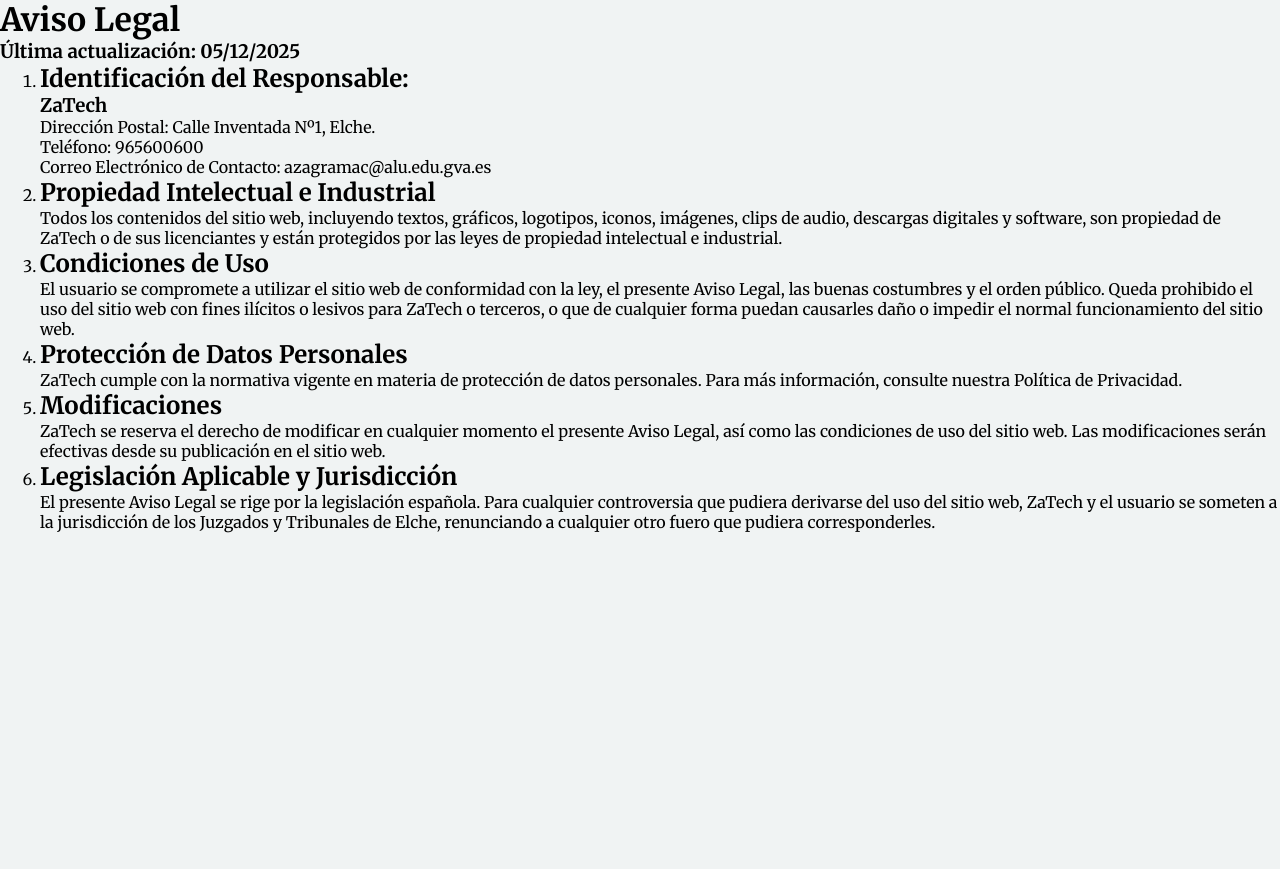
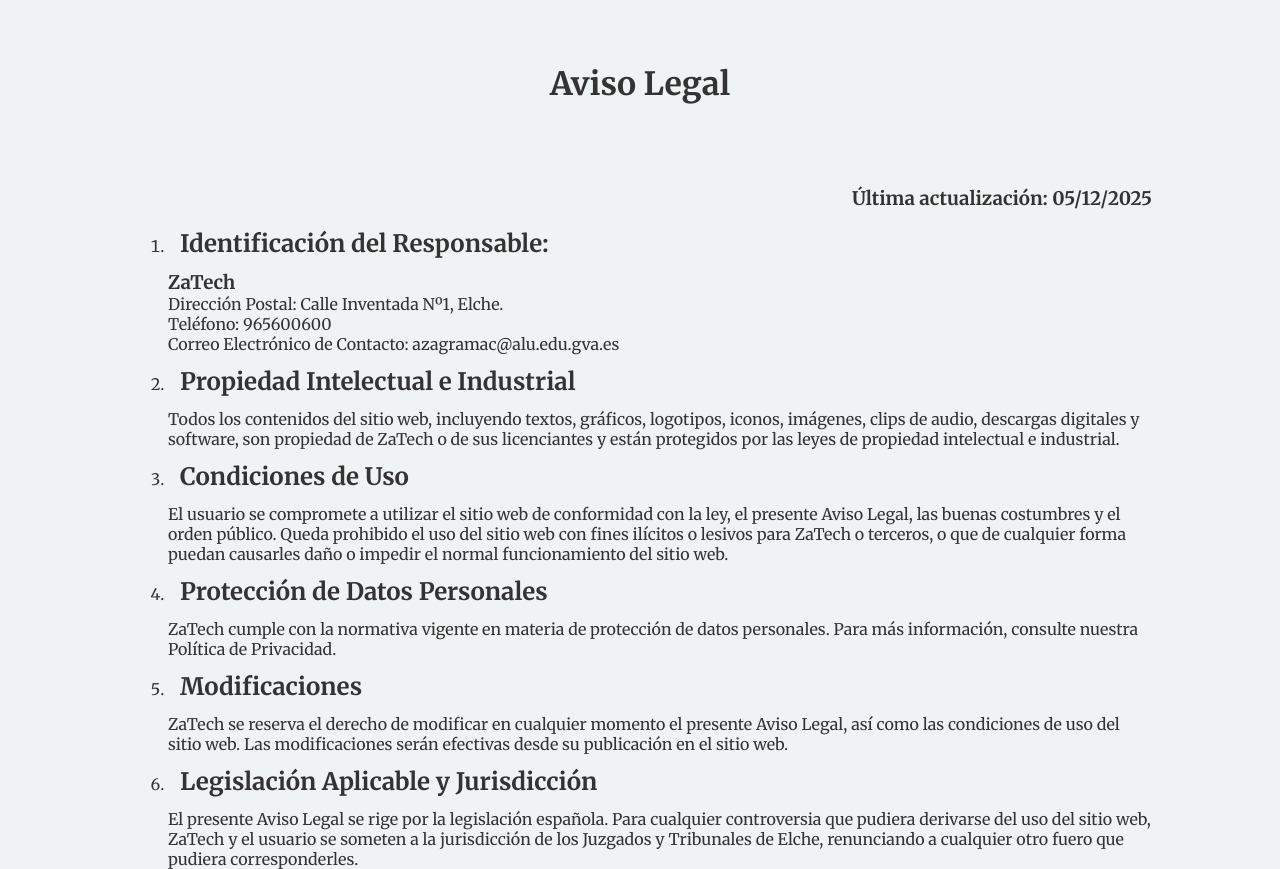
Before and after one commit to AzaharaGraciaMacia/ProyectoIntermodularAZAGRAMA, a plain HTML site: page proyecto-consultora/aviso-legal.html in a window 1280 px wide. Before the commit the page ends 800 px from the top, so only its background shows below. Drawn offline with Linux system fonts and the light colour scheme.

Commit message:
Maquetado de extras finalizado. Falta readme y últimas correcciones

```diff
--- a/proyecto-consultora/aviso-legal.html
+++ b/proyecto-consultora/aviso-legal.html
@@ -13,9 +13,10 @@
     <meta name="viewport" content="width=device-width, initial-scale=1.0" />
     <title>Documento de aviso legal de la Consultora ZaTech.</title>
   </head>
-  <body>
+  <body class="privacidad-aviso">
     <h1>Aviso Legal</h1>
-    <h3>Última actualización: 05/12/2025</h3>
+    <h3 class="actualizacion">Última actualización: 05/12/2025</h3>
+    <section>
       <ol>
         <li>
           <h2>Identificación del Responsable:</h2>
@@ -39,8 +40,8 @@
         <li>
           <h2>Condiciones de Uso</h2>
           <p>
-          El usuario se compromete a utilizar el sitio web de conformidad con la
-          ley, el presente Aviso Legal, las buenas costumbres y el orden
+            El usuario se compromete a utilizar el sitio web de conformidad con
+            la ley, el presente Aviso Legal, las buenas costumbres y el orden
             público. Queda prohibido el uso del sitio web con fines ilícitos o
             lesivos para ZaTech o terceros, o que de cualquier forma puedan
             causarles daño o impedir el normal funcionamiento del sitio web.
@@ -74,5 +75,6 @@
           </p>
         </li>
       </ol>
+    </section>
   </body>
 </html>
--- a/proyecto-consultora/css/styles.css
+++ b/proyecto-consultora/css/styles.css
@@ -707,3 +707,21 @@
     padding: 0.5vh 1vw;
   }
 }
+/* Contenido extra */
+.privacidad-aviso {
+  color: var(--color-fuente);
+}
+.privacidad-aviso h1 {
+  text-align: center;
+  padding: 2em;
+}
+.actualizacion {
+  text-align: right;
+  margin: 1em 10vw;
+}
+.privacidad-aviso section {
+  margin: 0 10vw;
+}
+.privacidad-aviso h2 {
+  margin: 0.5em;
+}
```
Also changed, not shown: proyecto-consultora/privacy-policy.html (+4 -3 lines). Lines whose indentation alone changed are shown as unchanged.
